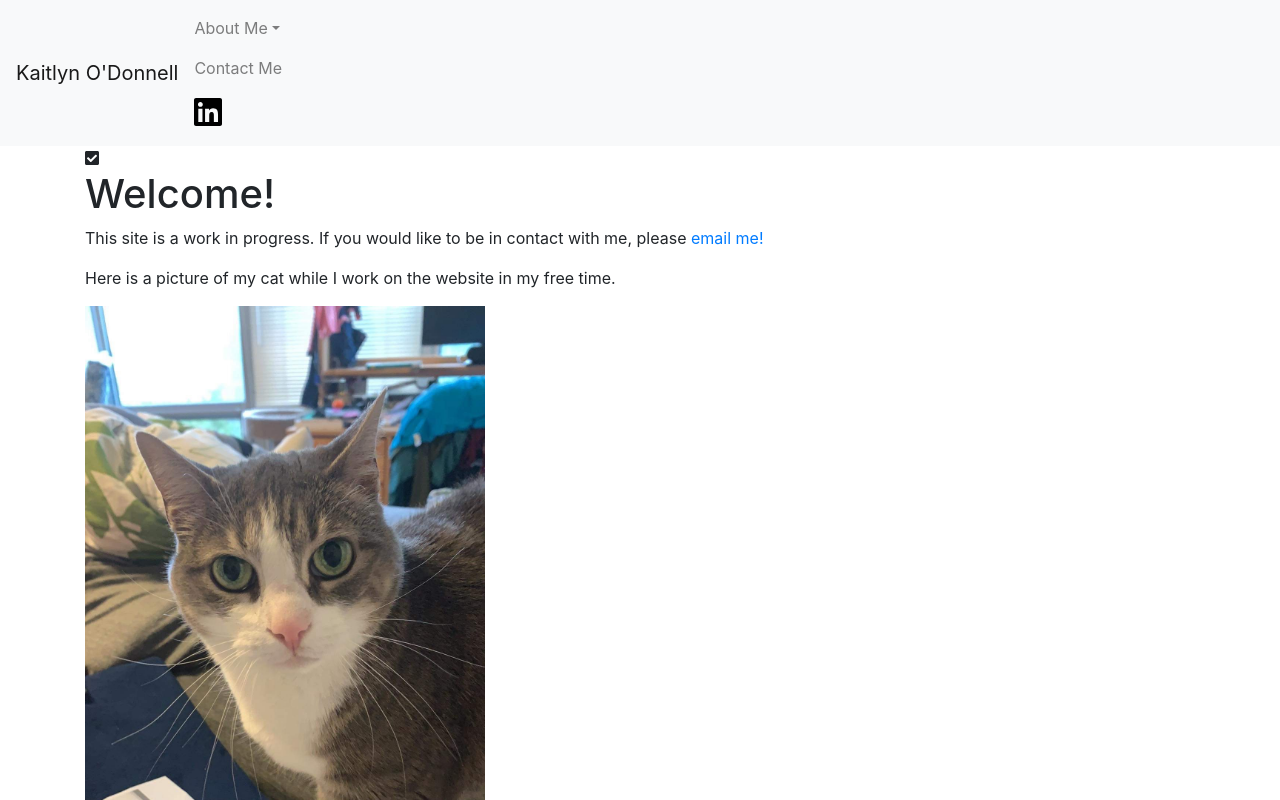
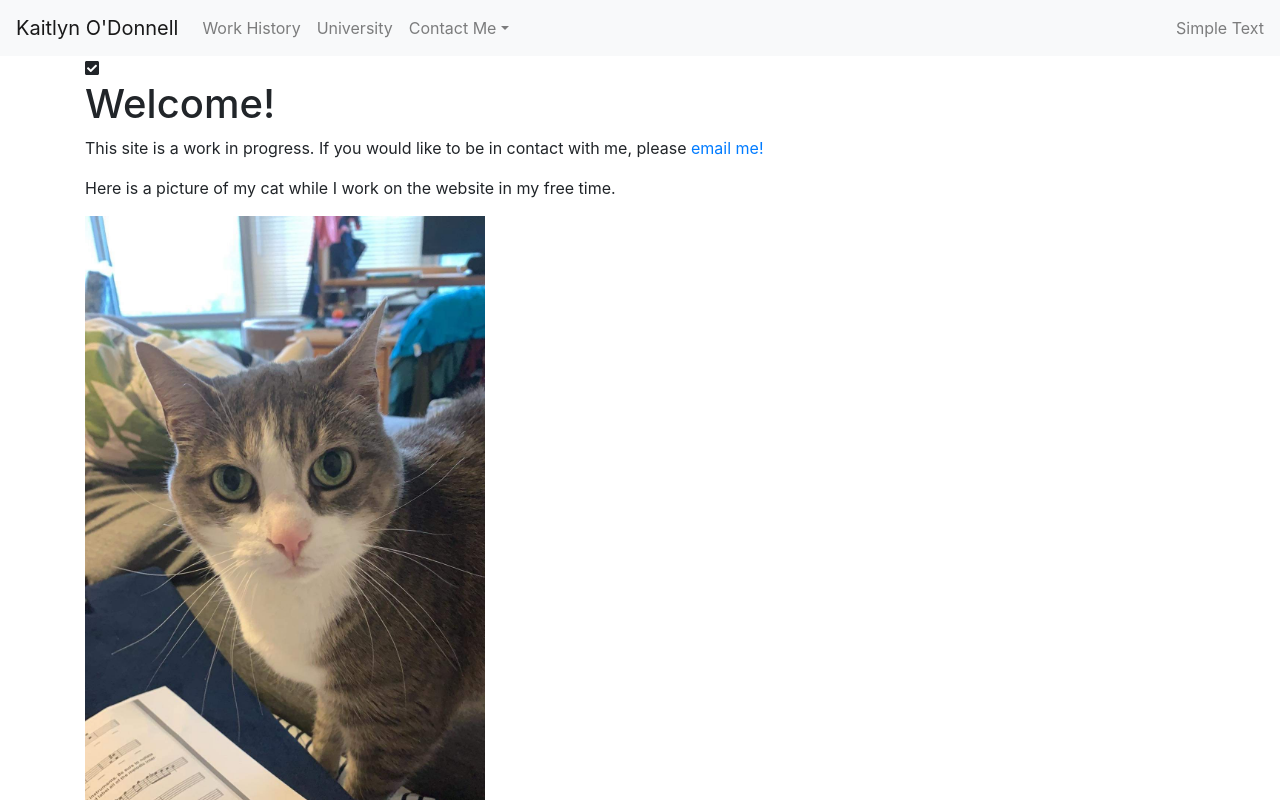
Before and after one commit to kodonnell327/resumesite, a React (Create React App) app: page /home in a window 1280 px wide. Shown: the top 800 px of the page. Built offline with nearby package versions, Linux system fonts and the light colour scheme.

Commit message:
Basic idea for a menu down. Not sure if I want to keep using reactstrap instead of just bootstrap. Documentation isn't as good.

```diff
--- a/src/components/MenuComponent.js
+++ b/src/components/MenuComponent.js
@@ -1,62 +1,61 @@
-import React from 'react';
+import React, {useState} from 'react';
 import {
     Navbar,
     NavbarBrand,
     Nav,
     NavLink,
-    DropdownItem, NavItem
+    DropdownItem, NavItem, NavbarToggler, Collapse, NavbarText
 } from 'reactstrap';
 import {PATH_ABOUT, PATH_HOME, PATH_LINKED_IN} from "../constants/path";
+// It's important that these are imported from lib for some reason. Otherwise the dropdown does not work.
 import UncontrolledDropdown from "reactstrap/lib/UncontrolledDropdown";
 import DropdownToggle from "reactstrap/lib/DropdownToggle";
 import DropdownMenu from "reactstrap/lib/DropdownMenu";
 import {FontAwesomeIcon} from "@fortawesome/react-fontawesome";
+import Badge from "reactstrap/lib/Badge";
 
 function MenuComponent() {
+    const [isOpen, setIsOpen] = useState(false);
+
+    const toggle = () => setIsOpen(!isOpen);
+
     return (
-        <Navbar color="light" light>
-            <NavbarBrand href={PATH_HOME}>Kaitlyn O'Donnell</NavbarBrand>
+        <div>
+            <Navbar color="light" light expand="md">
+                <NavbarBrand href="/">Kaitlyn O'Donnell</NavbarBrand>
+                <NavbarToggler onClick={toggle}/>
+                <Collapse isOpen={isOpen} navbar>
                     <Nav className="mr-auto" navbar>
-
-                <UncontrolledDropdown nav>
+                        <NavItem>
+                            <NavLink href={PATH_ABOUT}>Work History</NavLink>
+                        </NavItem>
+                        <NavItem>
+                            <NavLink href={PATH_ABOUT}>University</NavLink>
+                        </NavItem>
+                        <UncontrolledDropdown nav inNavbar>
                             <DropdownToggle nav caret>
-                        About Me
+                                Contact Me
                             </DropdownToggle>
-                    <DropdownMenu>
+                            <DropdownMenu right>
                                 <DropdownItem>
-                            <NavLink href={PATH_ABOUT}>Work History</NavLink>
+                                    <NavLink href={PATH_LINKED_IN}>LinkedIn</NavLink>
+                                    <FontAwesomeIcon icon="linkedin"/>
                                 </DropdownItem>
                                 <DropdownItem>
-                            <NavLink href={PATH_ABOUT}>University</NavLink>
+                                    <NavLink href={PATH_LINKED_IN}>LinkedIn</NavLink>
+                                </DropdownItem>
+                                <DropdownItem divider/>
+                                <DropdownItem>
+                                    <NavLink href={PATH_LINKED_IN}>Email Me</NavLink>
                                 </DropdownItem>
                             </DropdownMenu>
                         </UncontrolledDropdown>
-                <NavItem>
-                    <NavLink href={PATH_HOME}>Contact Me</NavLink>
-                </NavItem>
-                <NavItem>
-                    <NavLink href={PATH_LINKED_IN}>
-                        <FontAwesomeIcon icon={["fab", "linkedin"]} color="black" size="2x"/>
-                    </NavLink>
-                </NavItem>
                     </Nav>
+                    <NavbarText>Simple Text</NavbarText>
+                </Collapse>
             </Navbar>
+        </div>
     );
 }
 
 export default MenuComponent;
-
-/*
-<header className="menu-header">
-    <ul className="menu-list">
-        <li className='menu-list-item'>
-            <Link to='/' className="menu-link">
-            Home</Link>
-        </li>
-        <li className="menu-list-item">
-        <Link to='/about' className="menu-link">
-            About</Link>
-        </li>
-    </ul>
-</header>
-*/
```
Lines whose indentation alone changed are shown as unchanged.
